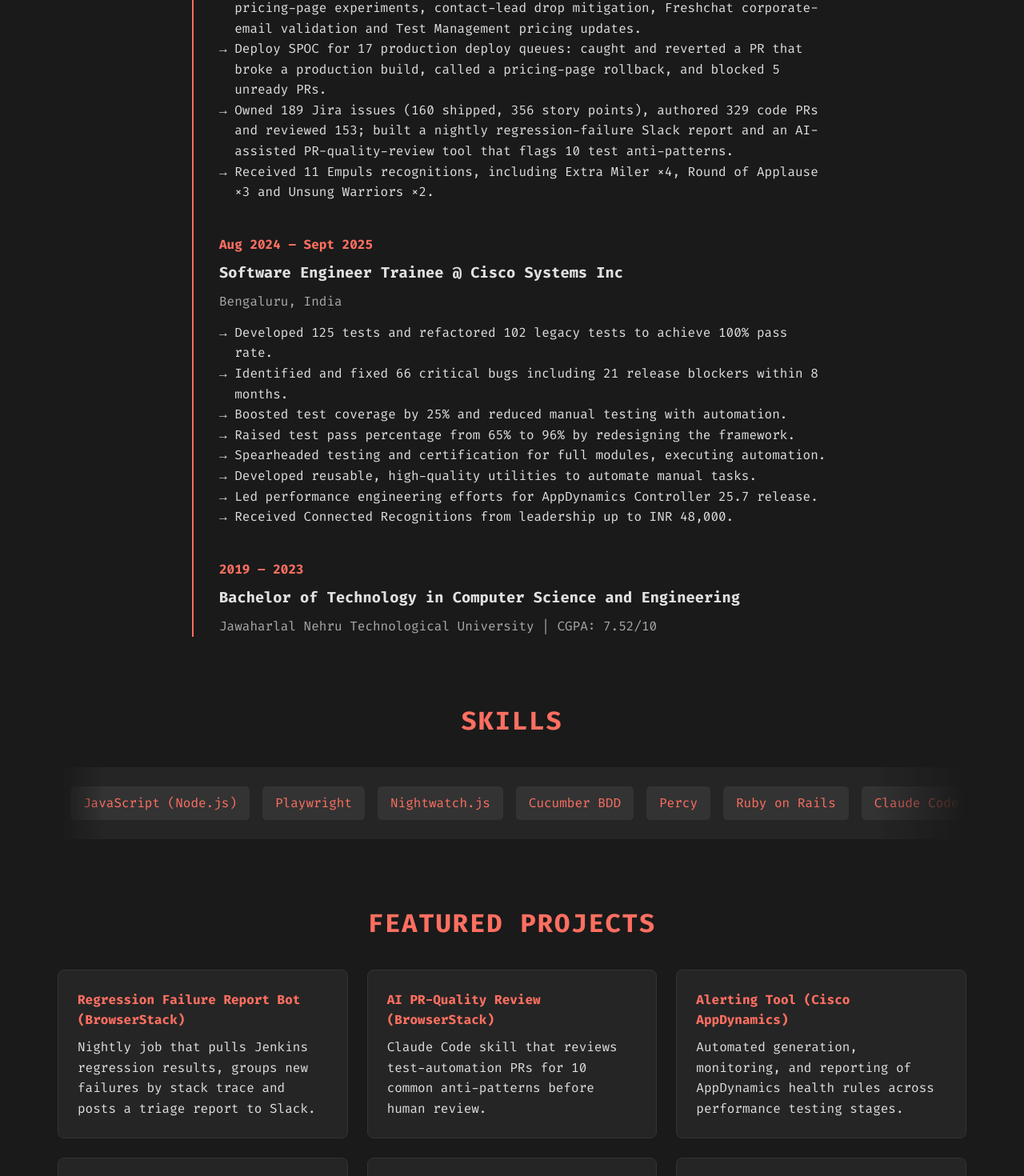
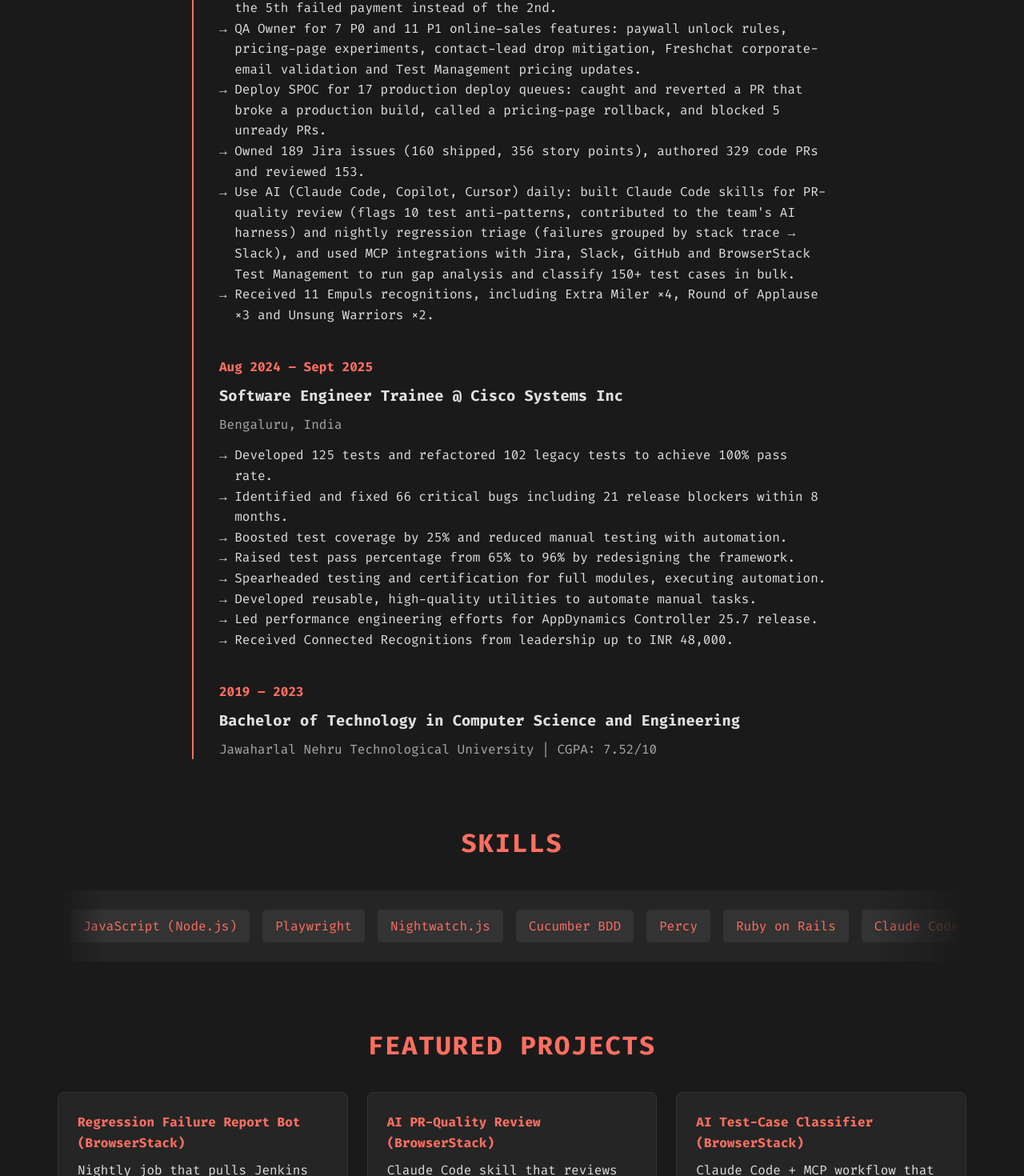
Before and after one commit to Tameemahmedd/tameemmulla-portfolio, a React (Vite) app: page / in a window 1280 px wide. Shown: the part 2060-3530 px from the top of the page at 80% size. Built offline with nearby package versions, Linux system fonts and the light colour scheme.

Commit message:
Add AI-assisted workflow points (Claude Code skills, MCP)

```diff
--- a/src/components/About.jsx
+++ b/src/components/About.jsx
@@ -5,7 +5,7 @@
     <h2>ABOUT ME</h2>
     <p className="tagline">CODE. EAT. SLEEP. REPEAT.</p>
     <p className="summary">
-      Software Development Engineer in Test with 2+ years of experience automating and certifying revenue-critical, full-stack products. At BrowserStack I build Playwright and Nightwatch.js automation for checkout, pricing, contact-sales and lead-capture flows, drive the Nightwatch → Playwright migration, and trace bugs to the root cause in Rails and React code. At Cisco (Splunk AppDynamics), I redesigned a test framework that raised the pass rate from 65% to 96%.
+      Software Development Engineer in Test with 2+ years of experience automating and certifying revenue-critical, full-stack products. At BrowserStack I build Playwright and Nightwatch.js automation for checkout, pricing, contact-sales and lead-capture flows, drive the Nightwatch → Playwright migration, and trace bugs to the root cause in Rails and React code. I use AI agents (Claude Code with custom skills and MCP integrations) every day to write, review and triage tests faster. At Cisco (Splunk AppDynamics), I redesigned a test framework that raised the pass rate from 65% to 96%.
     </p>
   </section>
 );
--- a/src/components/Experience.jsx
+++ b/src/components/Experience.jsx
@@ -18,7 +18,8 @@
             <li>Raised 70+ bugs (40 in Jira incl. 3 P0s; 32 via Slack help channels → 24 tickets), including a contact-sales form silently dropping leads, staging traffic creating real production leads, and a paywall downgrade firing after the 5th failed payment instead of the 2nd.</li>
             <li>QA Owner for 7 P0 and 11 P1 online-sales features: paywall unlock rules, pricing-page experiments, contact-lead drop mitigation, Freshchat corporate-email validation and Test Management pricing updates.</li>
             <li>Deploy SPOC for 17 production deploy queues: caught and reverted a PR that broke a production build, called a pricing-page rollback, and blocked 5 unready PRs.</li>
-            <li>Owned 189 Jira issues (160 shipped, 356 story points), authored 329 code PRs and reviewed 153; built a nightly regression-failure Slack report and an AI-assisted PR-quality-review tool that flags 10 test anti-patterns.</li>
+            <li>Owned 189 Jira issues (160 shipped, 356 story points), authored 329 code PRs and reviewed 153.</li>
+            <li>Use AI (Claude Code, Copilot, Cursor) daily: built Claude Code skills for PR-quality review (flags 10 test anti-patterns, contributed to the team's AI harness) and nightly regression triage (failures grouped by stack trace → Slack), and used MCP integrations with Jira, Slack, GitHub and BrowserStack Test Management to run gap analysis and classify 150+ test cases in bulk.</li>
             <li>Received 11 Empuls recognitions, including Extra Miler ×4, Round of Applause ×3 and Unsung Warriors ×2.</li>
           </ul>
         </div>
--- a/src/components/Projects.jsx
+++ b/src/components/Projects.jsx
@@ -3,6 +3,7 @@
 const projectData = [
   { title: "Regression Failure Report Bot (BrowserStack)", desc: "Nightly job that pulls Jenkins regression results, groups new failures by stack trace and posts a triage report to Slack.", link: "https://github.com/Tameemahmedd" },
   { title: "AI PR-Quality Review (BrowserStack)", desc: "Claude Code skill that reviews test-automation PRs for 10 common anti-patterns before human review.", link: "https://github.com/Tameemahmedd" },
+  { title: "AI Test-Case Classifier (BrowserStack)", desc: "Claude Code + MCP workflow that audits gap sheets against the codebase and bulk-updates 150+ test cases in BrowserStack Test Management.", link: "https://github.com/Tameemahmedd" },
   { title: "Alerting Tool (Cisco AppDynamics)", desc: "Automated generation, monitoring, and reporting of AppDynamics health rules across performance testing stages.", link: "https://github.com/Tameemahmedd" },
   { title: "Rezum", desc: "Resume builder website with customizable templates using Spring Boot, Spring Security, and Thymeleaf.", link: "https://github.com/Tameemahmedd/Rezum" },
   { title: "Tech Bay", desc: "Spring Boot e-commerce app with complete store functionalities (like Amazon).", link: "https://github.com/Tameemahmedd/Tech-Bay" },
--- a/src/components/Skills.jsx
+++ b/src/components/Skills.jsx
@@ -1,6 +1,6 @@
 import React, { useRef, useState, useEffect } from 'react';
 
-const skills = [ "JavaScript (Node.js)", "Playwright", "Nightwatch.js", "Cucumber BDD", "Percy", "Ruby on Rails", "Claude Code", "Java", "Basic SQL", "Basic Python", "TestNG", "Apache JMeter", "API Testing", "Spring Boot", "Spring Data JPA", "JUnit", "Apache Kafka", "Postman", "Maven", "JIRA", "Git", "GitHub", "Jenkins", "TeamCity", "HTML", "CSS", "MySQL", "Linux", "AWS", "Docker", "Ansible", "Splunk AppDynamics" ];
+const skills = [ "JavaScript (Node.js)", "Playwright", "Nightwatch.js", "Cucumber BDD", "Percy", "Ruby on Rails", "Claude Code", "MCP (Model Context Protocol)", "GitHub Copilot", "Cursor", "Java", "Basic SQL", "Basic Python", "TestNG", "Apache JMeter", "API Testing", "Spring Boot", "Spring Data JPA", "JUnit", "Apache Kafka", "Postman", "Maven", "JIRA", "Git", "GitHub", "Jenkins", "TeamCity", "HTML", "CSS", "MySQL", "Linux", "AWS", "Docker", "Ansible", "Splunk AppDynamics" ];
 
 const AUTO_SCROLL_SPEED = 0.5;
 const HOVER_SCROLL_SPEED = 3;
```
